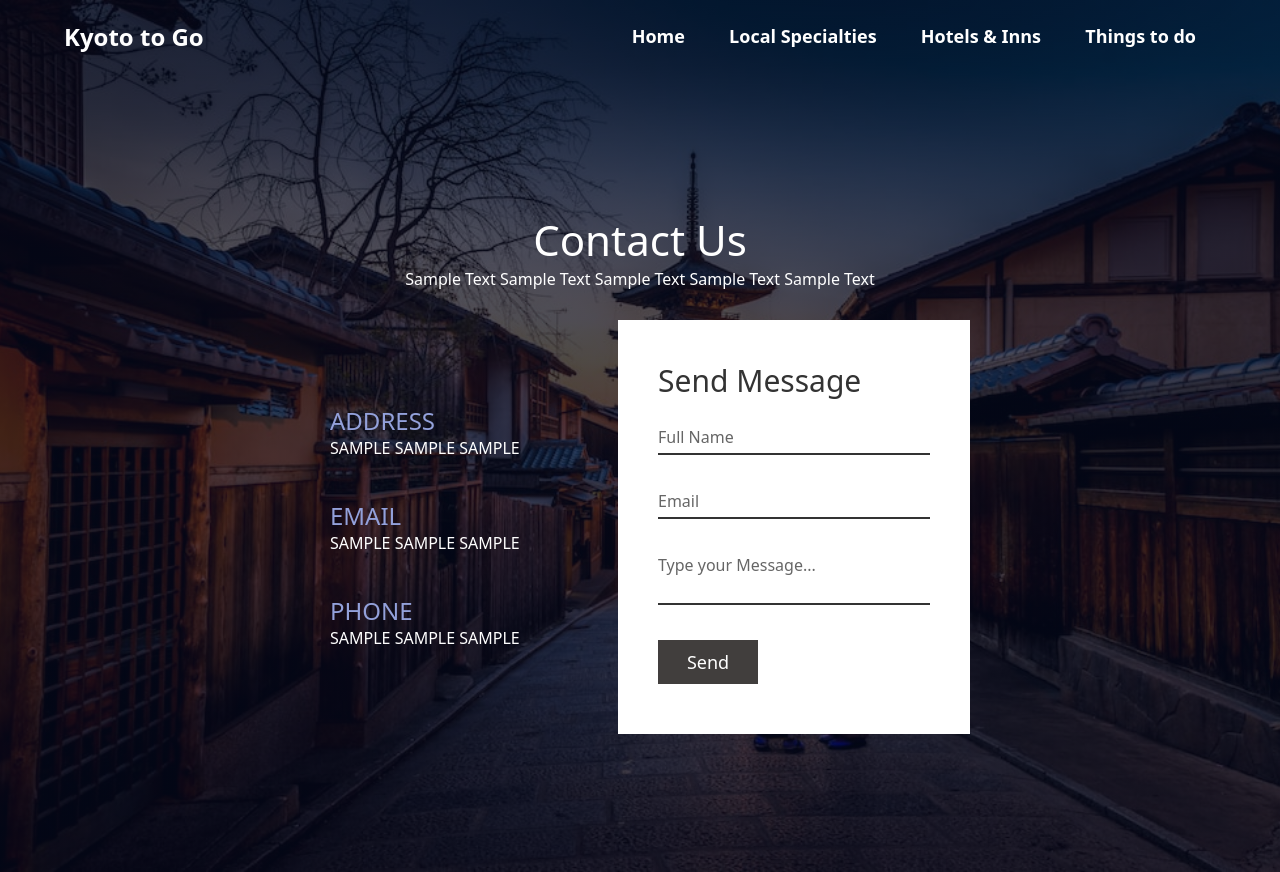
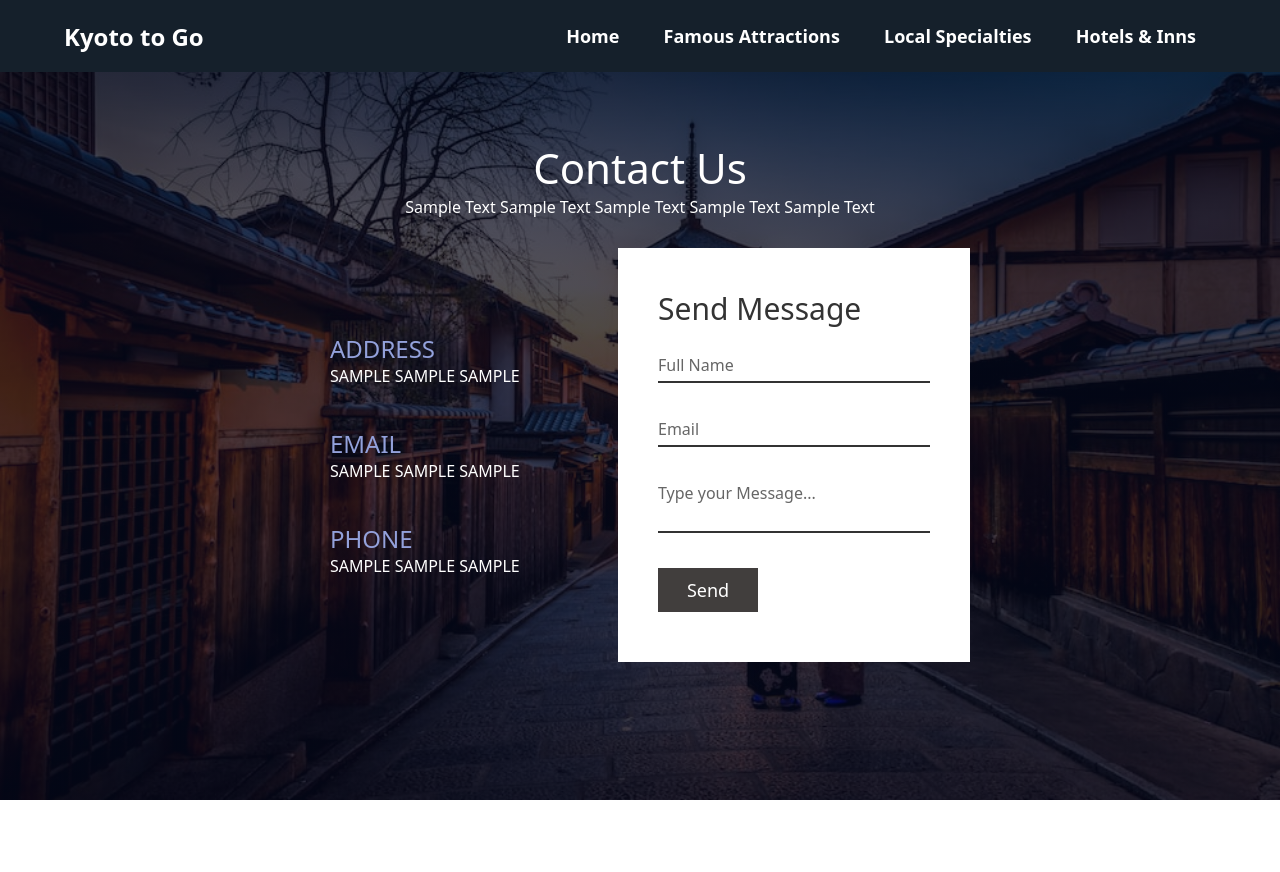
Before and after one commit to MarionEmmanuelBuhat/CSIT201, a plain HTML site: page html/contact_us.html in a window 1280 px wide. After the commit the page ends 800 px from the top, so only its background shows below. Drawn offline with Linux system fonts and the light colour scheme.

Commit message:
fixed links

```diff
--- a/css/contact.css
+++ b/css/contact.css
@@ -13,6 +13,12 @@
     background-position: center;
     background-size: cover;
     position: relative;
+}
+.navbar {
+    position: fixed;
+    width: 100%;
+    background-color: rgb(21, 32, 43);
+    z-index: 10;
 }
 nav {
     height: 4.5em;
--- a/html/contact_us.html
+++ b/html/contact_us.html
@@ -10,15 +10,17 @@
 </head>
 <body>
     <div class="container">
-        <nav>
-            <h2><a href="#">Kyoto to Go</a></h2>
-            <ul>
-                <li><a href="../index.html">Home</a></li>
-                <li><a href="local_specialties.html">Local Specialties</a></li>
-                <li><a href="hotels_inns.html">Hotels & Inns</a></li>
-                <li><a href="#">Things to do</a></li>
-            </ul>
-        </nav>
+        <div class="navbar">
+            <nav>
+                <h2><a href="/index.html">Kyoto to Go</a></h2>
+                <ul>
+                    <li><a href="/index.html">Home</a></li>
+                    <li><a href="html/attractions.html">Famous Attractions</a></li>
+                    <li><a href="../html/local_specialties.html">Local Specialties</a></li>
+                    <li><a href="../html/hotels_inns.html">Hotels & Inns</a></li>
+                </ul>
+            </nav>
+        </div>
         <div class="contact">
             <div class="content">
                 <h1>Contact Us</h1>
```
Also changed, not shown: html/attractions.html (+1 -1 lines), html/hotels_inns.html (+1 -1 lines), html/local_specialties.html (+1 -1 lines), index.html (+1 -1 lines).
